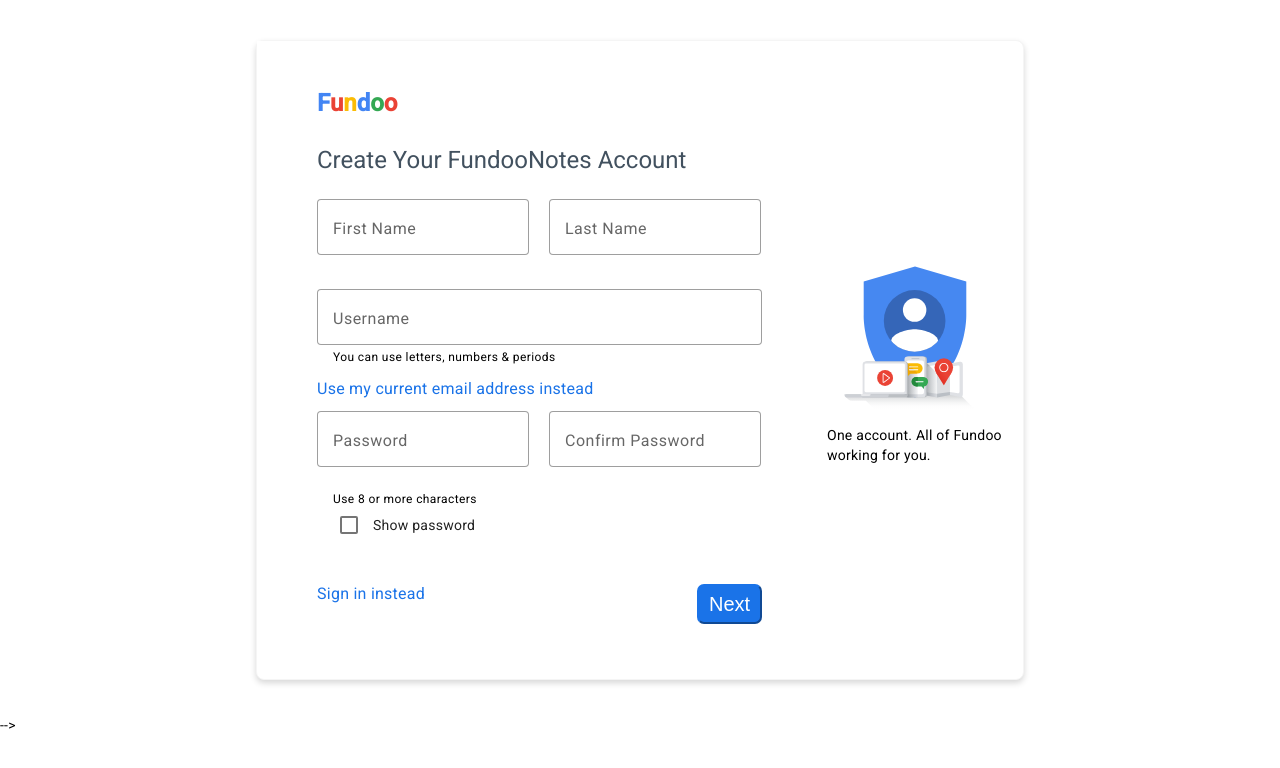
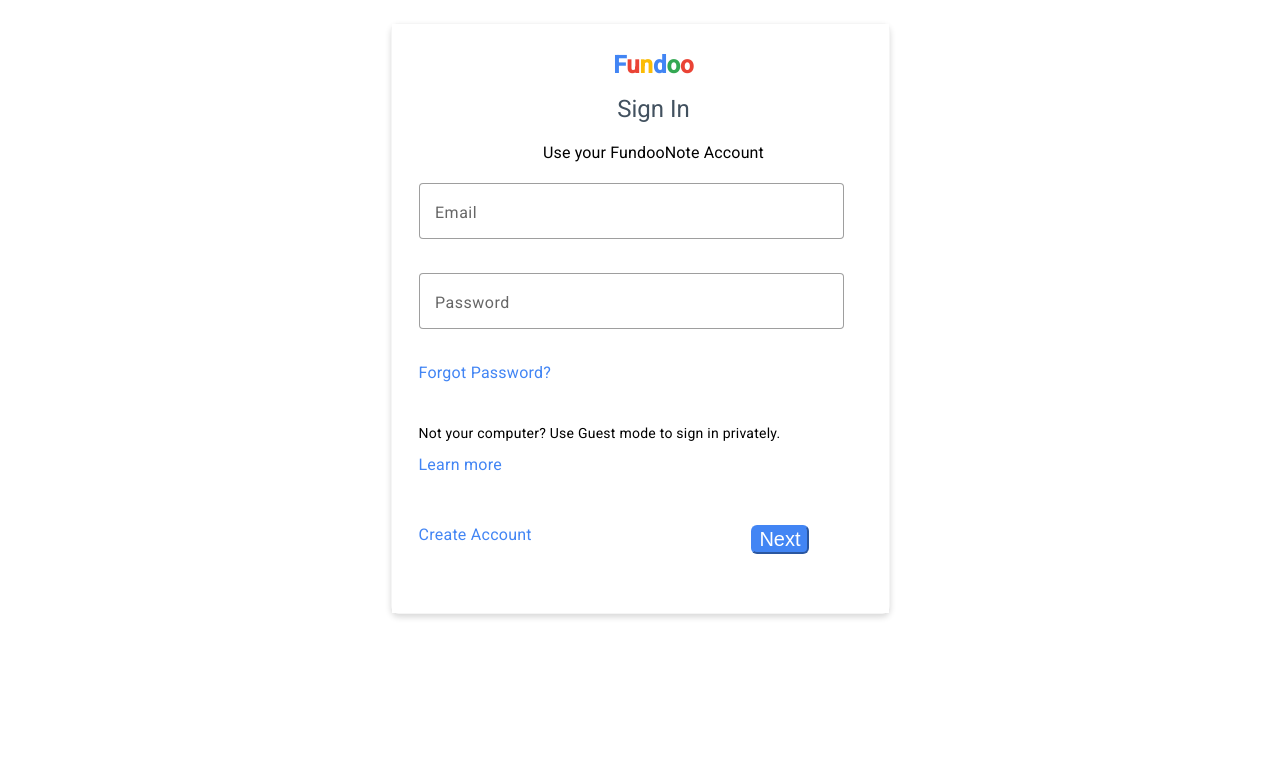
Before and after one commit to Srikanthnaid/FundooNotes, an Angular app: page / in a window 1280 px wide. Shown: the top 768 px of the page. Built offline with nearby package versions, Linux system fonts and the light colour scheme.

Commit message:
ADDED: Login component to be added

```diff
--- a/src/app/app.component.html
+++ b/src/app/app.component.html
@@ -1,3 +1,3 @@
- <app-registration></app-registration> -->
-<!-- <app-login></app-login>  -->
+<!-- <app-registration></app-registration>  -->
+<app-login></app-login>
 <!-- <app-forgot-password></app-forgot-password>  -->
```
